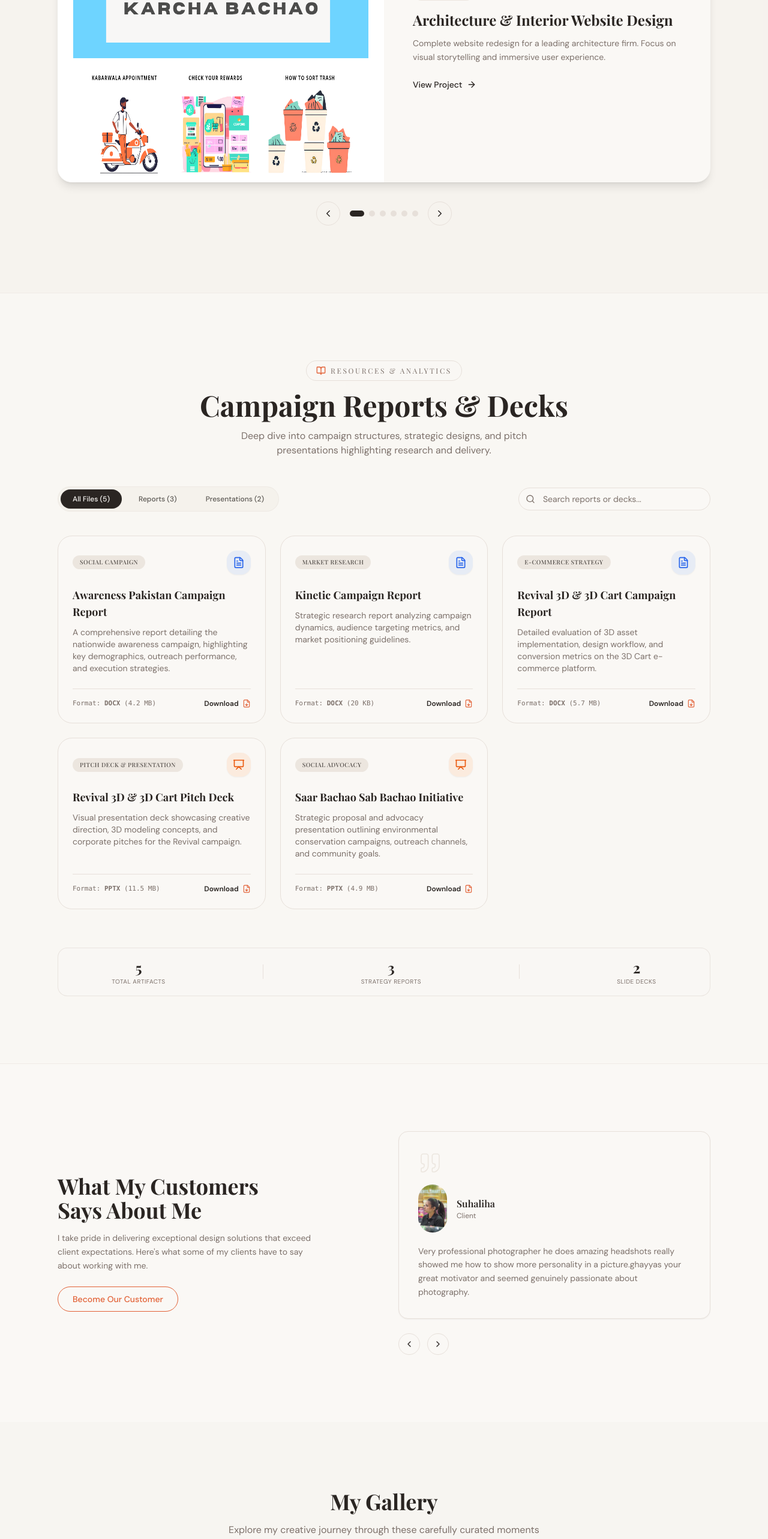
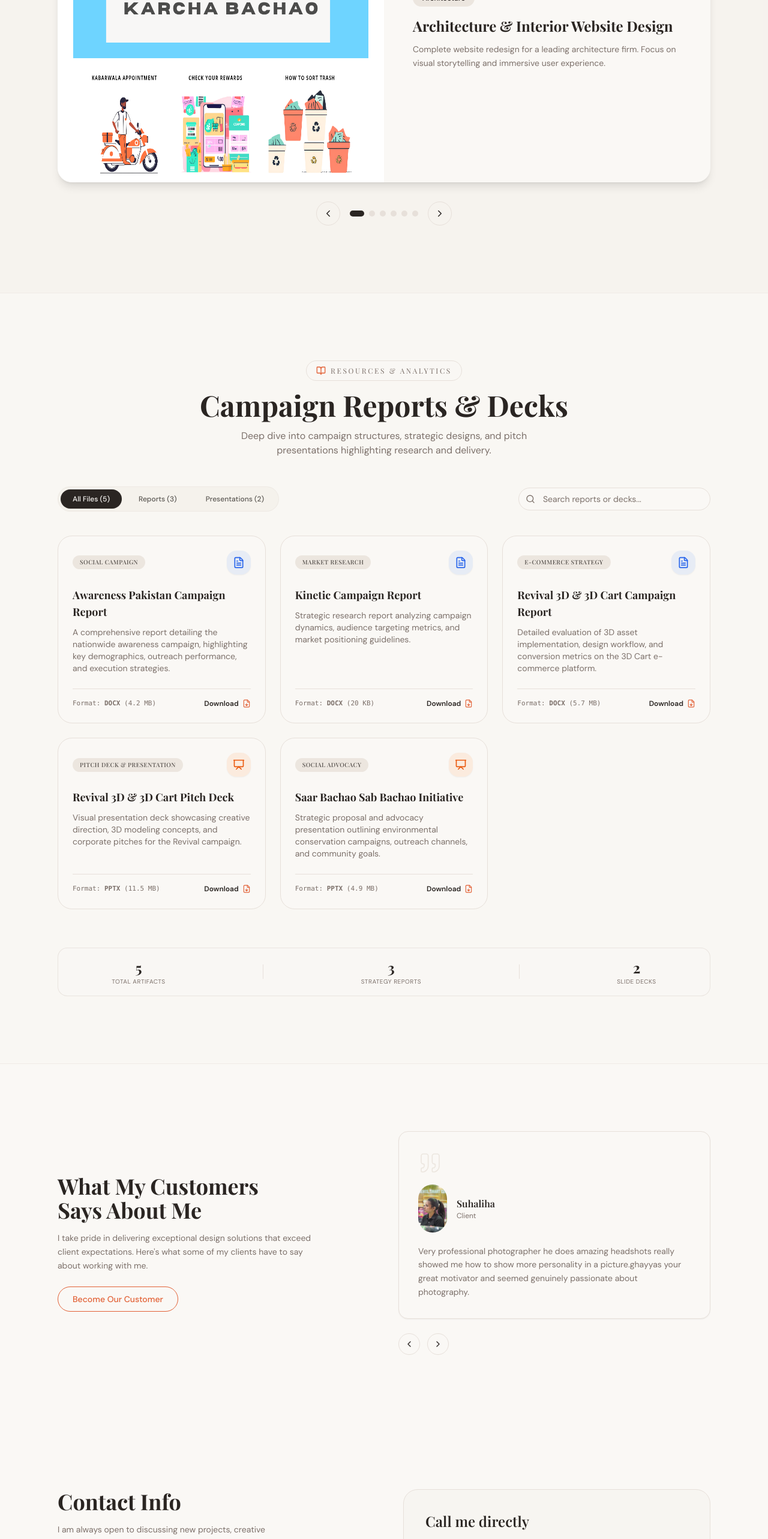
Before and after one commit to Zayahan-Hasan-Shah/ghayyasportfolio, a React (Vite) app: page / in a window 1280 px wide. Shown: the part 7560-10126 px from the top of the page at 60% size. Built offline with nearby package versions, Linux system fonts and the light colour scheme; a web font is replaced by a local one.

Commit message:
hide gallery section

```diff
--- a/src/components/PortfolioSection.tsx
+++ b/src/components/PortfolioSection.tsx
@@ -109,7 +109,7 @@ const PortfolioSection = () => {
                   <p className="text-sm text-muted-foreground leading-relaxed mb-6">
                     {projects[current].desc}
                   </p>
-                  <a
+                  {/* <a
                     href="#"
                     className="inline-flex items-center gap-2 text-sm font-medium text-foreground hover:text-coral transition-colors group"
                   >
@@ -118,7 +118,7 @@ const PortfolioSection = () => {
                       size={16}
                       className="group-hover:translate-x-1 transition-transform"
                     />
-                  </a>
+                  </a> */}
                 </div>
               </motion.div>
             </AnimatePresence>
--- a/src/pages/Index.tsx
+++ b/src/pages/Index.tsx
@@ -5,7 +5,6 @@ import AboutSection from "../components/AboutSection";
 import InfluencerSection from "../components/InfluencerSection";
 import PortfolioSection from "../components/PortfolioSection";
 import ReportsSection from "../components/ReportsSection";
-import GallerySection from "../components/GallerySection";
 import ContactSection from "../components/ContactSection";
 import Footer from "../components/Footer";
 import TestimonialsSection from "../components/TestimonialsSections";
@@ -26,7 +25,6 @@ const Index = () => {
         <PortfolioSection />
         <ReportsSection />
         <TestimonialsSection />
-        <GallerySection />
         <ContactSection />
         {/* <BlogSection /> */}
         {/* <CTASection /> */}
```
